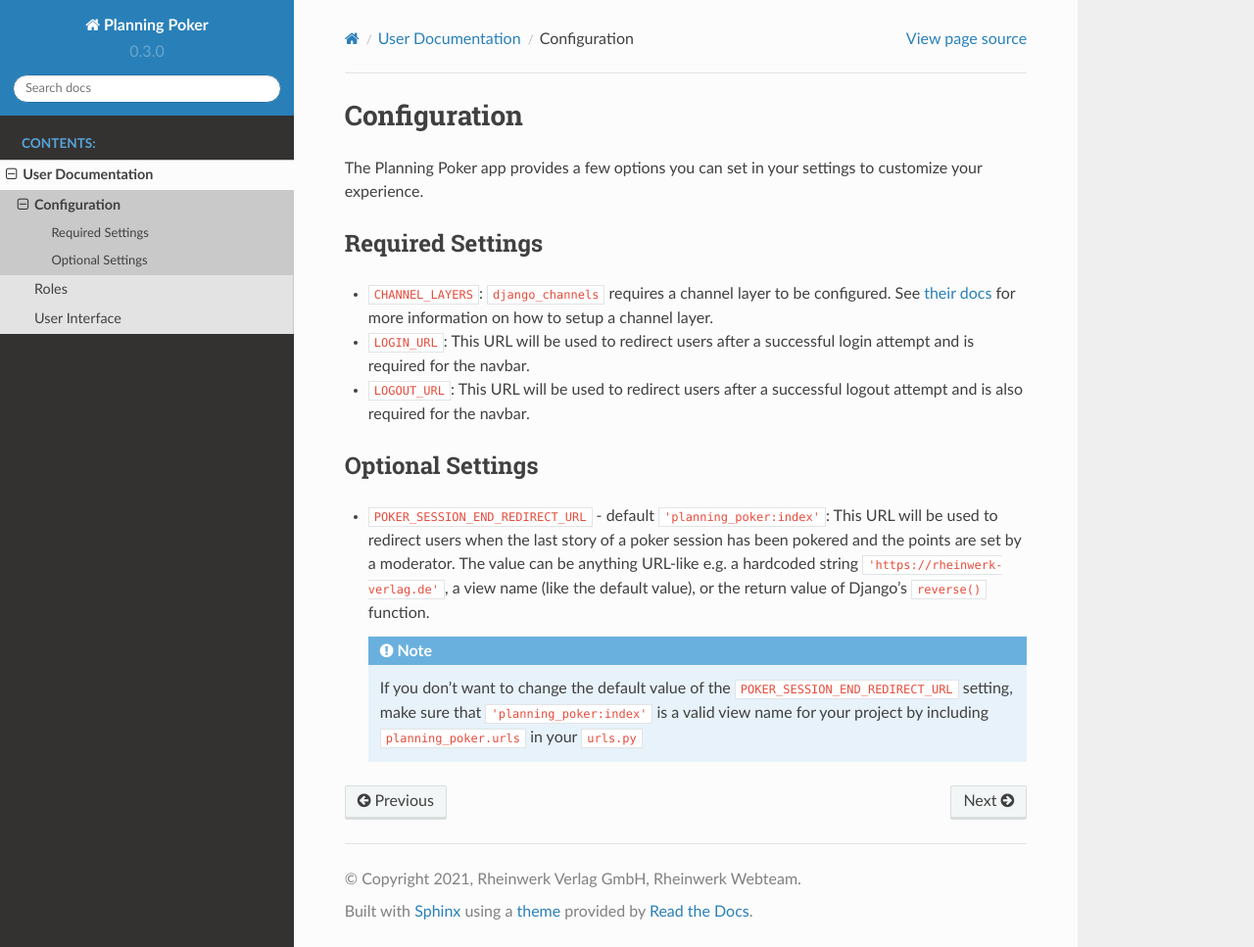
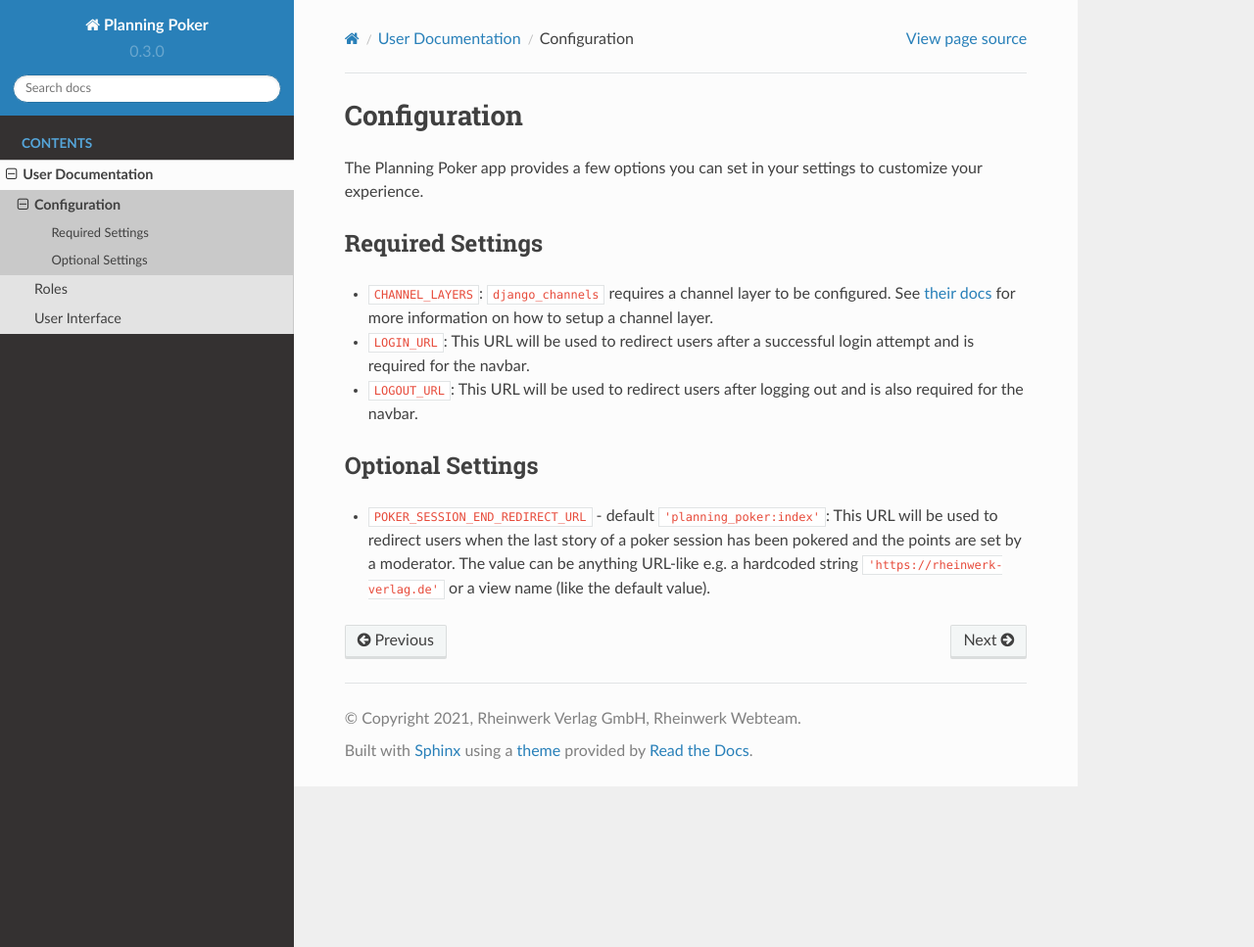
Before and after one commit to rheinwerk-verlag/planning-poker, a Sphinx documentation site: the page built from docs/user_docs/configuration.rst, in a window 1280 px wide and 967 px high. Shown: the whole window at 98% size. Built offline with Sphinx 7.4.7 and the Read the Docs theme 2.0.0, drawn with Linux system fonts in a browser that asks for light colours.

Commit message:
FIAE-174: Fixed some typos and rephrased the `Voter + Moderator` section.

```diff
--- a/docs/index.rst
+++ b/docs/index.rst
@@ -3,7 +3,7 @@
 
 .. toctree::
    :maxdepth: 2
-   :caption: Contents:
+   :caption: Contents
 
    user_docs/index
 
--- a/docs/user_docs/configuration.rst
+++ b/docs/user_docs/configuration.rst
@@ -5,26 +5,19 @@
 Required Settings
 -----------------
 
-- :code:`CHANNEL_LAYERS`: :code:`django_channels` requires a channel layer to be configured. See
+- ``CHANNEL_LAYERS``: ``django_channels`` requires a channel layer to be configured. See
   `their docs <https://channels.readthedocs.io/en/stable/topics/channel_layers.html>`_ for more information on how to
   setup a channel layer.
 
-- :code:`LOGIN_URL`: This URL will be used to redirect users after a successful login attempt and is required for the
+- ``LOGIN_URL``: This URL will be used to redirect users after a successful login attempt and is required for the
   navbar.
 
-- :code:`LOGOUT_URL`: This URL will be used to redirect users after a successful logout attempt and is also required
-  for the navbar.
+- ``LOGOUT_URL``: This URL will be used to redirect users after logging out and is also required for the navbar.
 
 
 Optional Settings
 -----------------
 
-- :code:`POKER_SESSION_END_REDIRECT_URL` - default :code:`'planning_poker:index'`: This URL will be used to redirect
-  users when the last story of a poker session has been pokered and the points are set by a moderator. The value can be
-  anything URL-like e.g. a hardcoded string :code:`'https://rheinwerk-verlag.de'`, a view name (like the default value),
-  or the return value of Django's :code:`reverse()` function.
-
-  .. note::
-     If you don't want to change the default value of the :code:`POKER_SESSION_END_REDIRECT_URL` setting, make sure that
-     :code:`'planning_poker:index'` is a valid view name for your project by including :code:`planning_poker.urls` in
-     your :code:`urls.py`
+- ``POKER_SESSION_END_REDIRECT_URL`` - default ``'planning_poker:index'``: This URL will be used to redirect users when
+  the last story of a poker session has been pokered and the points are set by a moderator. The value can be anything
+  URL-like e.g. a hardcoded string ``'https://rheinwerk-verlag.de'`` or a view name (like the default value).
```
Also changed, not shown: README.rst (+9 -9 lines), docs/user_docs/roles.rst (+9 -7 lines), docs/user_docs/user_interface.rst (+4 -4 lines).
